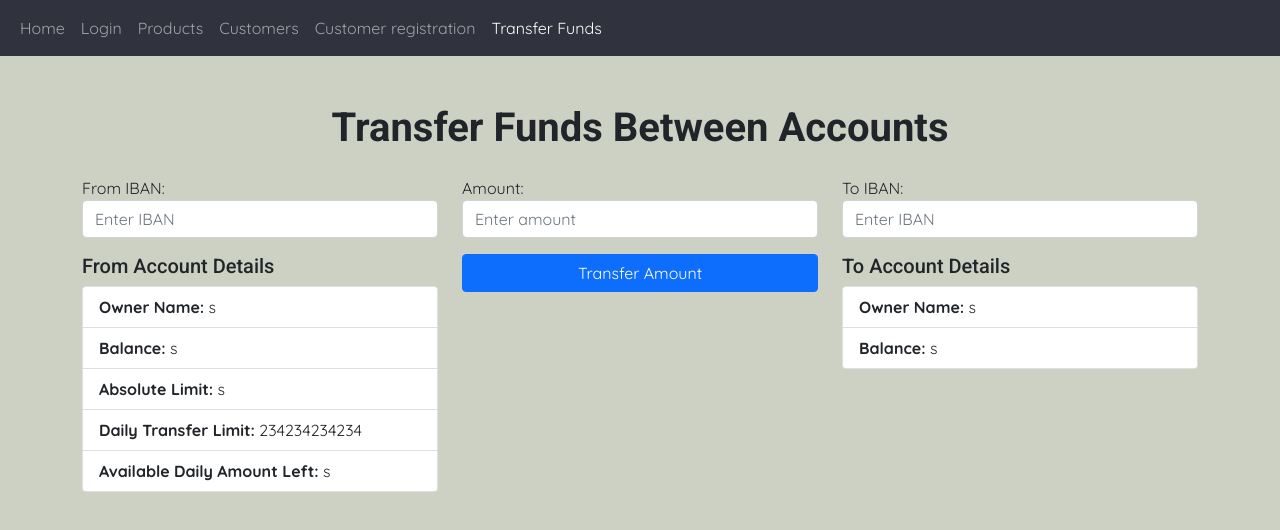
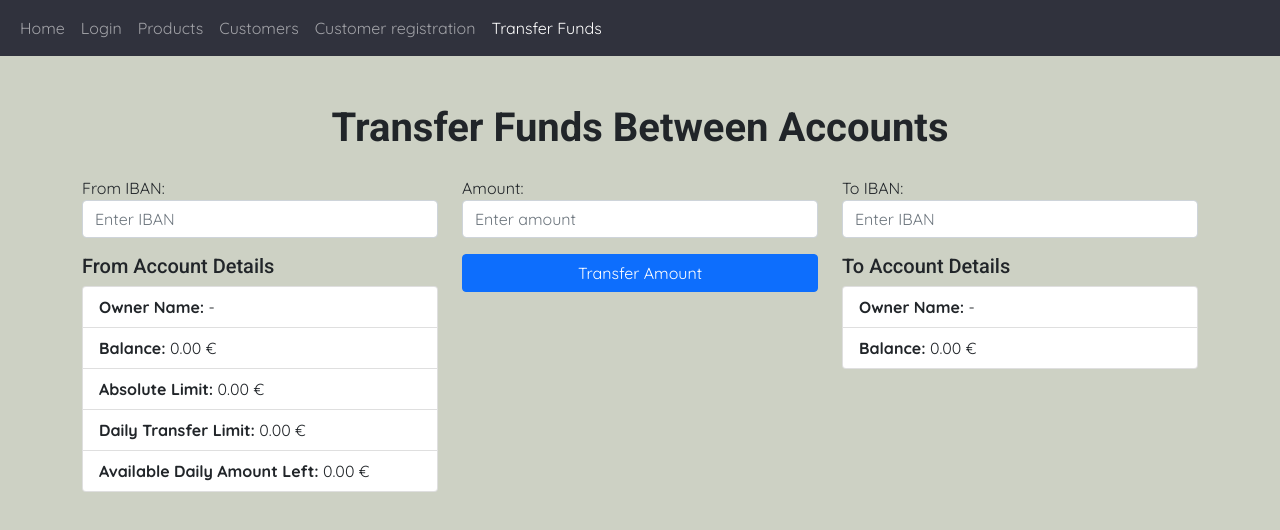
Before and after one commit to rafalsongin/bank-app-vue-api, a Vue app: page /transferfunds in a window 1280 px wide. Shown: the top 530 px of the page. Built offline with nearby package versions, Linux system fonts and the light colour scheme.

Commit message:
transaction stuff

```diff
--- a/src/components/pages/TransferFunds.vue
+++ b/src/components/pages/TransferFunds.vue
@@ -15,19 +15,49 @@
         </div>
         <div class="mt-3">
           <h5>From Account Details</h5>
+          <div v-if="isFromAccountValid">
             <ul class="list-group">
-            <li class="list-group-item"><strong>Owner Name:</strong> s</li>
-            <li class="list-group-item"><strong>Balance:</strong> s</li>
-            <li class="list-group-item"><strong>Absolute Limit:</strong> s</li>
+              <li class="list-group-item">
+                <strong>Owner Name:</strong>
+                {{ fromAccountDetails.customerFullName || "-" }}
+              </li>
+              <li class="list-group-item">
+                <strong>Balance:</strong>
+                {{
+                  fromAccountDetails.balance != null
+                    ? fromAccountDetails.balance + " €"
+                    : "0.00 €"
+                }}
+              </li>
+              <li class="list-group-item">
+                <strong>Absolute Limit:</strong>
+                {{
+                  fromAccountDetails.absoluteTransferLimit != null
+                    ? fromAccountDetails.absoluteTransferLimit + " €"
+                    : "0.00 €"
+                }}
+              </li>
               <li class="list-group-item">
                 <strong>Daily Transfer Limit:</strong>
-              234234234234
+                {{
+                  fromAccountDetails.dailyTransferLimit != null
+                    ? fromAccountDetails.dailyTransferLimit + " €"
+                    : "0.00 €"
+                }}
               </li>
               <li class="list-group-item">
                 <strong>Available Daily Amount Left:</strong>
-              s
+                {{
+                  fromAccountDetails.availableDailyAmountForTransfer != null
+                    ? fromAccountDetails.availableDailyAmountForTransfer + " €"
+                    : "0.00 €"
+                }}
               </li>
             </ul>
+          </div>
+          <div v-else>
+            <p class="text-danger">Error: From account not found.</p>
+          </div>
         </div>
       </div>
       <div class="col-md-4">
@@ -41,7 +71,9 @@
             placeholder="Enter amount"
           />
         </div>
-        <button class="btn btn-primary mt-3 w-100">Transfer Amount</button>
+        <button class="btn btn-primary mt-3 w-100" @click="transferAmount">
+          Transfer Amount
+        </button>
       </div>
       <div class="col-md-4">
         <div class="form-group">
@@ -56,10 +88,25 @@
         </div>
         <div class="mt-3">
           <h5>To Account Details</h5>
+          <div v-if="isToAccountValid">
             <ul class="list-group">
-            <li class="list-group-item"><strong>Owner Name:</strong> s</li>
-            <li class="list-group-item"><strong>Balance:</strong> s</li>
+              <li class="list-group-item">
+                <strong>Owner Name:</strong>
+                {{ toAccountDetails.customerFullName || "-" }}
+              </li>
+              <li class="list-group-item">
+                <strong>Balance:</strong>
+                {{
+                  toAccountDetails.balance != null
+                    ? toAccountDetails.balance + " €"
+                    : "0.00 €"
+                }}
+              </li>
             </ul>
+          </div>
+          <div v-else>
+            <p class="text-danger">Error: To account not found.</p>
+          </div>
         </div>
       </div>
     </div>
@@ -72,24 +119,87 @@ import axios from "../../axios_auth";
 export default {
   data() {
     return {
-      checkingAccountToTransferFromID: null,
-      checkingAccountToTransferToID: null,
-      transferAmount: null,
+      fromIban: "",
+      toIban: "",
+      amount: null,
+      fromAccountDetails: {},
+      toAccountDetails: {},
+      isFromAccountValid: true,
+      isToAccountValid: true,
     };
   },
 
-  methods: {},
+  watch: {
+    fromIban(newIban) {
+      if (this.isValidIban(newIban)) {
+        this.getCheckingAccountsByIBAN(newIban, "from");
+      }
+    },
+    toIban(newIban) {
+      if (this.isValidIban(newIban)) {
+        this.getCheckingAccountsByIBAN(newIban, "to");
+      }
+    },
+  },
+
+  methods: {
+    isValidIban(iban) {
+      // Basic IBAN validation for the Netherlands
+      const ibanRegex = /^NL\d{2}[A-Z]{4}\d{10}$/;
+      return ibanRegex.test(iban);
+    },
+    getCheckingAccountsByIBAN(iban, type) {
+      axios
+        .get(`api/accounts/getCheckingAccount/${iban}`)
+        .then((response) => {
+          if (type === "from") {
+            this.fromAccountDetails = response.data;
+            this.isFromAccountValid = true;
+          } else if (type === "to") {
+            this.toAccountDetails = response.data;
+            this.isToAccountValid = true;
+          }
+        })
+        .catch((error) => {
+          console.error(error);
+          if (type === "from") {
+            this.fromAccountDetails = {};
+            this.isFromAccountValid = false;
+          } else if (type === "to") {
+            this.toAccountDetails = {};
+            this.isToAccountValid = false;
+          }
+        });
+    },
+    transferAmount() {
+      // Implement your transfer logic here
+      console.log(
+        `Transferring ${this.amount} from ${this.fromIban} to ${this.toIban}`
+      );
+    },
+  },
 };
+</script>
 
-// 1) insert iban and when the exact number of digits is reached, --
-//add either the details of customer and account balance or an error message--
-// 2) i need all transactions for the selected account
-// 3) when the account is selected, display the account balance
+<!--
+
+
 // 4)before making a new transaction, i need to both checking accounts and the sum to be transferred
-// 5) i need to check both limits daily transfer limit and account balance, and absolute limit
+// 5) i need to check both limits daily transfer limit and account balance, and absolute limit before the transaction
 // 6) i need to be able to create a new transaction
 
-// X) use the query and mutate stuff
-</script>
+// X) use the query and mutate stuff -->
+
+<!--
+    TODO: errors for pressing the button:
+    - if the amount is not a number
+    - if the amount is not a positive number
+    - if the amount is greater than the daily transfer limit
+    - if the amount is greater than the account balance
+    - if the amount is greater than the absolute limit
+    - if it's the same account in both of them
+
+    TODO: ADD CHECKS IN BACKEND
+ -->
 
 <style></style>
```
Lines whose indentation alone changed are shown as unchanged.
